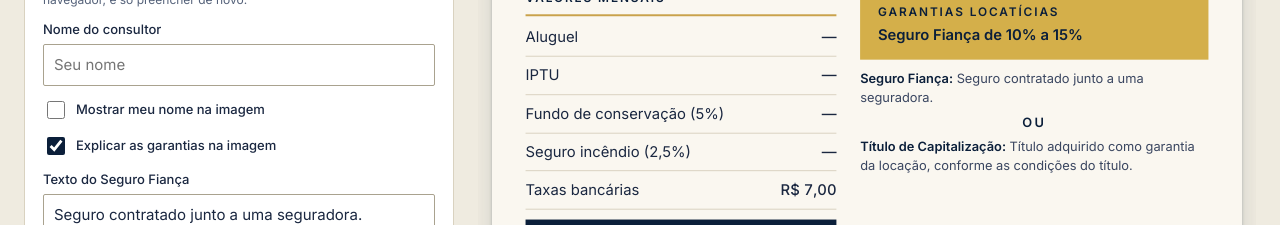
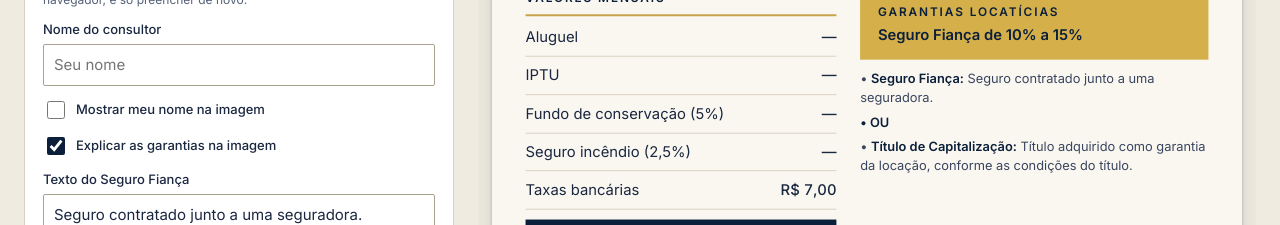
Before and after one commit to thiagocostacontatomusic-dot/calculadora-locaticia, a plain HTML site: page index.html in a window 1280 px wide. Shown: the part 163-388 px from the top of the page. Drawn offline with nearby package versions, Linux system fonts and the light colour scheme.

Commit message:
Garantias em lista com marcadores: Seguro Fiança / OU / Título de Capitalização
Co-Authored-By: Claude Sonnet 5.5 <noreply@anthropic.com>
Claude-Session: https://claude.ai/code/session_01FxZuzWL7r7djKducUqeBAU

```diff
--- a/index.html
+++ b/index.html
@@ -290,9 +290,9 @@ button:disabled{opacity:0.6;cursor:progress}
     var garTxt = '';
     if(d.garMostrar && (d.garSeguro || d.garTitulo)){
       garTxt = D('display:flex;flex-direction:column;gap:6px;font-size:13px;line-height:1.45;color:' + SOFT,
-        (d.garSeguro ? '<div><b style="font-weight:600;color:' + NAVY + '">Seguro Fiança:</b> ' + esc(d.garSeguro) + '</div>' : '') +
-        ((d.garSeguro && d.garTitulo) ? D('font-size:13px;font-weight:700;letter-spacing:0.18em;color:' + NAVY + ';text-align:center', 'OU') : '') +
-        (d.garTitulo ? '<div><b style="font-weight:600;color:' + NAVY + '">Título de Capitalização:</b> ' + esc(d.garTitulo) + '</div>' : ''));
+        (d.garSeguro ? '<div>• <b style="font-weight:600;color:' + NAVY + '">Seguro Fiança:</b> ' + esc(d.garSeguro) + '</div>' : '') +
+        ((d.garSeguro && d.garTitulo) ? D('font-size:13px;font-weight:700;color:' + NAVY, '• OU') : '') +
+        (d.garTitulo ? '<div>• <b style="font-weight:600;color:' + NAVY + '">Título de Capitalização:</b> ' + esc(d.garTitulo) + '</div>' : ''));
     }
     var garantias = D('display:flex;flex-direction:column;gap:10px;flex:none',
       D('background:' + GOLDF + ';color:' + NAVY + ';padding:14px 18px;display:flex;flex-direction:column;gap:4px',
```
